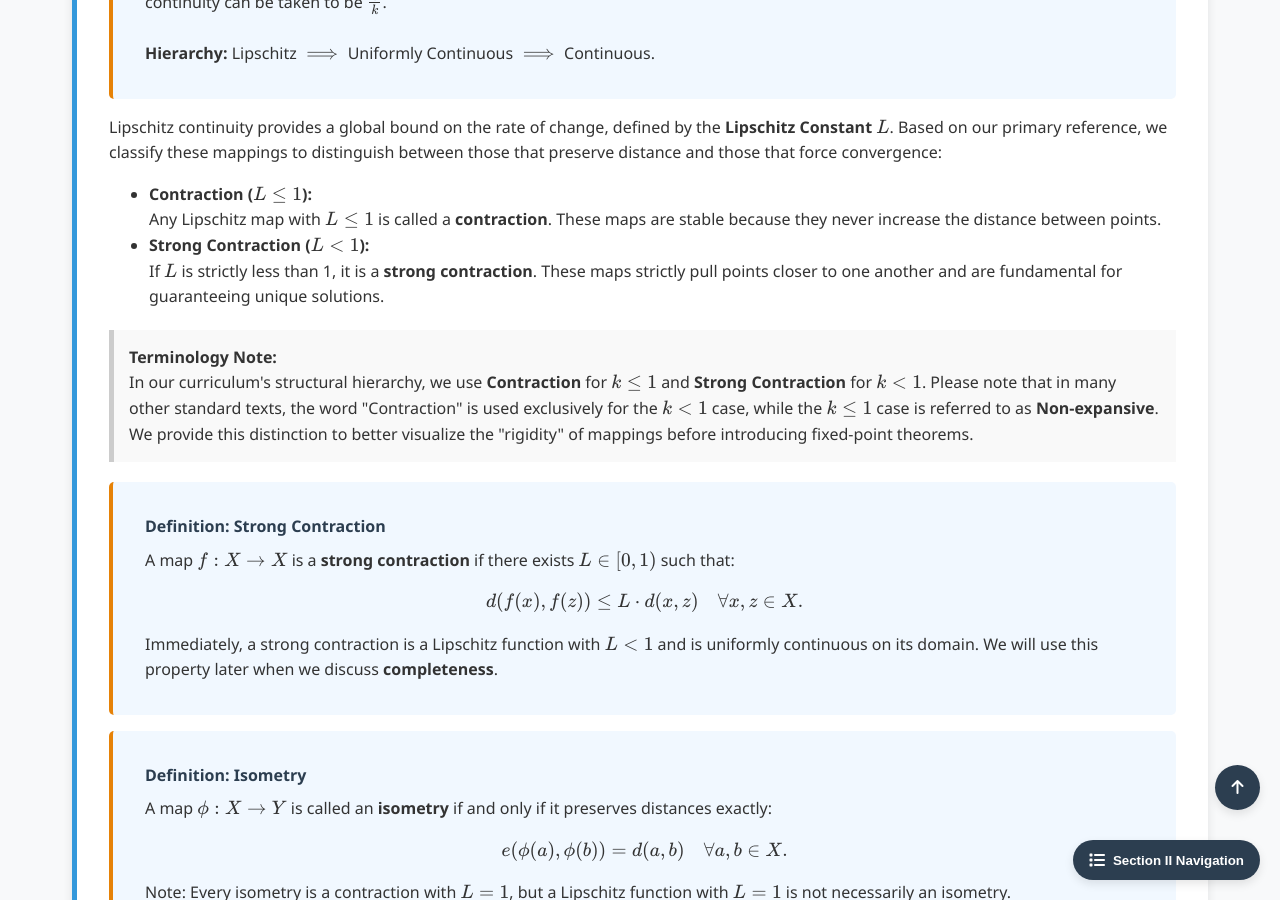
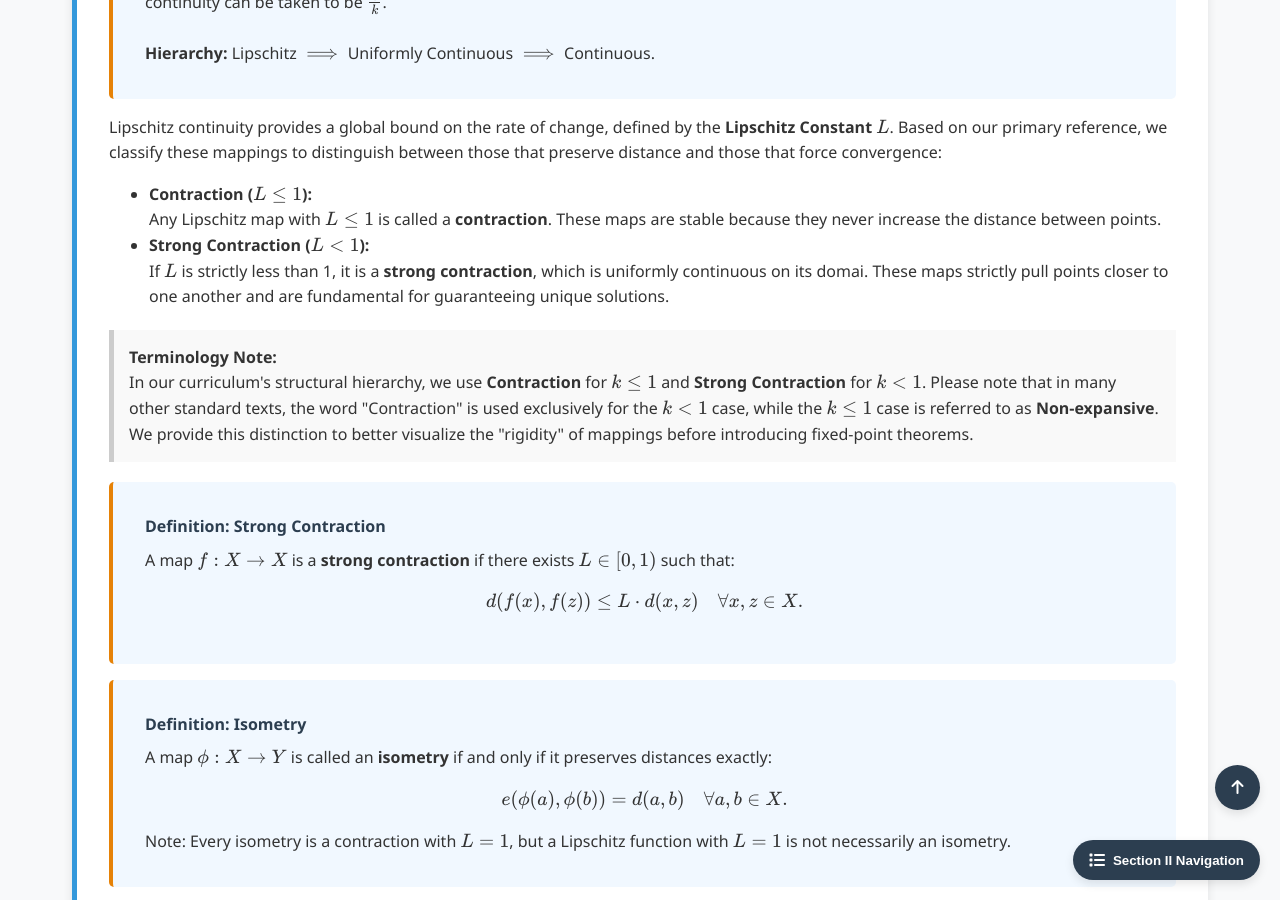
Before and after one commit to Yusukey01/yusukey01.github.io, a Jekyll site: the page built from Mathematics/Calculus/continuity.html, in a window 1280 px wide and 900 px high, scrolled down 4756 px. Built offline with Jekyll 4.4.1, drawn with Linux system fonts in a browser that asks for light colours.

Commit message:
added note for definition of contraction

```diff
--- a/Mathematics/Calculus/completeness.html
+++ b/Mathematics/Calculus/completeness.html
@@ -2,7 +2,7 @@
 layout: default
 title: Completeness & Fixed-Point Theorems
 level: detail
-description: Develop the full theory of complete metric spaces, including the Banach Fixed-Point Theorem—the foundational result guaranteeing convergence of contraction mappings in iterative algorithms.
+description: Develop the full theory of complete metric spaces, including the Banach Fixed-Point Theorem - the foundational result guaranteeing convergence of contraction mappings in iterative algorithms.
 uses_math: true
 uses_python: false
 noindex: true
@@ -16,7 +16,7 @@ noindex: true
         "@context": "https://schema.org",
         "@type": "LearningResource",
         "name": "Completeness & Fixed-Point Theorems",
-        "description": "Develop the full theory of complete metric spaces, including the Banach Fixed-Point Theorem—the foundational result guaranteeing convergence of contraction mappings in iterative algorithms.",
+        "description": "Develop the full theory of complete metric spaces, including the Banach Fixed-Point Theorem - the foundational result guaranteeing convergence of contraction mappings in iterative algorithms.",
         "learningResourceType": "lesson",
         "educationalUse": "instruction",
         "educationalLevel": "university",
@@ -108,7 +108,7 @@ noindex: true
                 <p>
                     This theorem states that in a complete metric space, every contraction mapping has a unique
                     fixed point, and iterative application of the mapping converges to that fixed point. This is
-                    not an abstract curiosity—it is the theoretical backbone of countless algorithms: Newton's
+                    not an abstract curiosity. It is the theoretical backbone of countless algorithms: Newton's
                     method, value iteration in reinforcement learning, and many optimization schemes.
                 </p>
 
--- a/Mathematics/Calculus/continuity.html
+++ b/Mathematics/Calculus/continuity.html
@@ -309,8 +309,9 @@ uses_python: false
                     </li>
                     <li>
                         <strong>Strong Contraction (\(L < 1\)):</strong><br>
-                        If \(L\) is strictly less than 1, it is a <strong>strong contraction</strong>. These maps strictly
-                        pull points closer to one another and are fundamental for guaranteeing unique solutions.
+                        If \(L\) is strictly less than 1, it is a <strong>strong contraction</strong>, which
+                        is uniformly continuous on its domai. These maps strictly pull points closer to one another
+                        and are fundamental for guaranteeing unique solutions.
                     </li>
                 </ul>
 
@@ -328,8 +329,6 @@ uses_python: false
                     \[
                     d(f(x), f(z)) \leq L \cdot d(x, z) \quad \forall x, z \in X.
                     \]
-                    Immediately, a strong contraction is a Lipschitz function with \(L < 1\) and is uniformly continuous on its domain.
-                    We will use this property later when we discuss <strong>completeness</strong>.
                 </div>
 
                 <div class="theorem">
```
